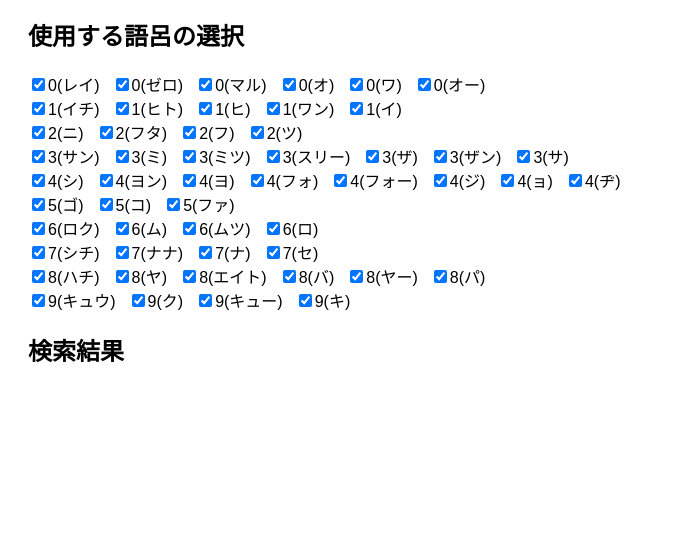
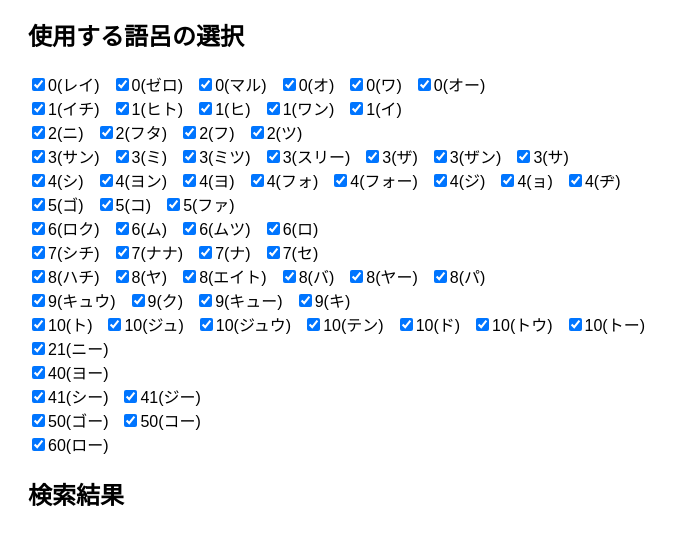
Before and after one commit to KIITF/word-to-number-search, a plain HTML site: page index.html in a window 1280 px wide. Shown: the part 145-690 px from the top of the page, without its empty margins (0-680 px from the left). Drawn offline with Linux system fonts and the light colour scheme.

Commit message:
Update index.html

```diff
--- a/index.html
+++ b/index.html
@@ -33,7 +33,13 @@
       6: ["ロク", "ム", "ムツ", "ロ"],
       7: ["シチ", "ナナ", "ナ", "セ"],
       8: ["ハチ", "ヤ", "エイト", "バ", "ヤー", "パ"],
-      9: ["キュウ", "ク", "キュー", "キ"]
+      9: ["キュウ", "ク", "キュー", "キ"],
+      10: ["ト", "ジュ", "ジュウ", "テン", "ド", "トウ", "トー"],
+      21: ["ニー"],
+      40: ["ヨー"],
+      41: ["シー", "ジー"],
+      50: ["ゴー", "コー"],
+      60: ["ロー"]
     };
 
     // チェック状態（初期はすべてtrue）
```
